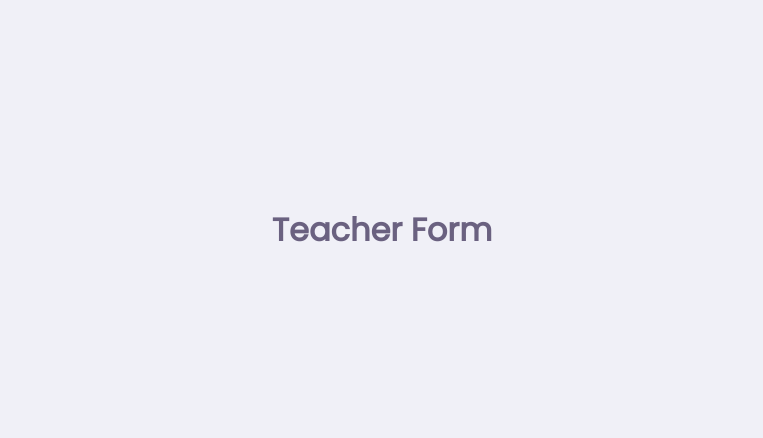
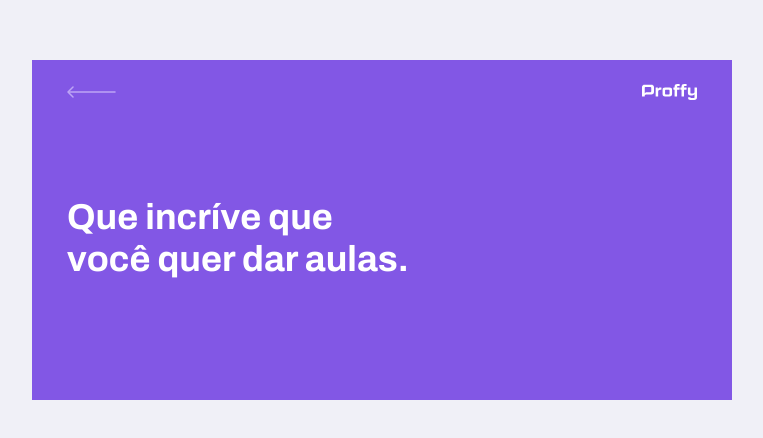
Before and after one commit to israelfagundes/proffy-web-client, a React (Create React App) app: page /teach in a window 1280 px wide. Shown: the part 170-608 px from the top of the page, without its empty margins (258-1021 px from the left). Built offline with nearby package versions, Linux system fonts and the light colour scheme.

Commit message:
started teacher form page

```diff
--- a/src/pages/TeacherForm/index.tsx
+++ b/src/pages/TeacherForm/index.tsx
@@ -1,7 +1,13 @@
 import React from 'react';
 
+import PageHeader from '../../components/PageHeader';
+
 function TeacherForm() {
-  return <h1>Teacher Form</h1>;
+  return (
+    <div id="page-teacher-form" className="container">
+      <PageHeader title="Que incríve que você quer dar aulas." />
+    </div>
+  );
 }
 
 export default TeacherForm;
```
